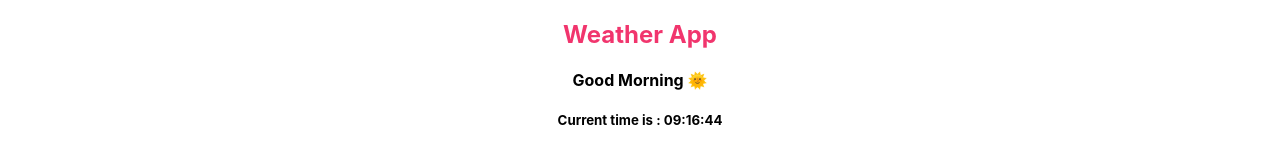
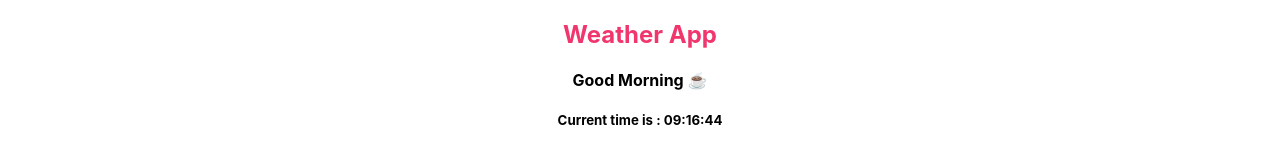
Before and after one commit to michalweclawik/weatherApp, a React (Create React App) app: page / in a window 1280 px wide. Shown: the top 152 px of the page. Built offline with nearby package versions, Linux system fonts and the light colour scheme; no server answers.

Commit message:
readme added

```diff
--- a/src/components/Clock/Clock.jsx
+++ b/src/components/Clock/Clock.jsx
@@ -8,9 +8,9 @@ const Clock = () => {
 
   let greetings;
   if (currentHour >= 5 && currentHour <= 12) {
-    greetings = "Good Morning  🌞";
+    greetings = "Good Morning  ☕";
   } else if (currentHour > 12 && currentHour <= 18) {
-    greetings = "Good Afternoon  🥳";
+    greetings = "Good Afternoon  🍽️";
   } else {
     greetings = "Good Night  😴";
   }
--- a/src/components/Forecast/Forecast.scss
+++ b/src/components/Forecast/Forecast.scss
@@ -21,6 +21,10 @@
 }
 @media only screen and (max-width: 300px) {
   .forecast {
+    &__card {
+      display: flex;
+      justify-content: space-around;
+    }
     &__date {
       display: none;
     }
```
Also changed, not shown: src/img/weather.PNG (added), 1 other file (tests, documents, lock files or other folders).
